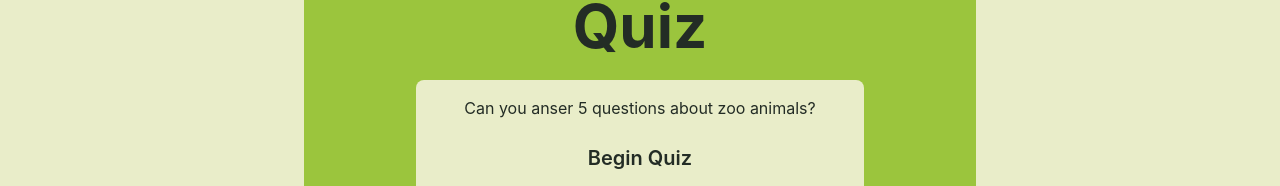
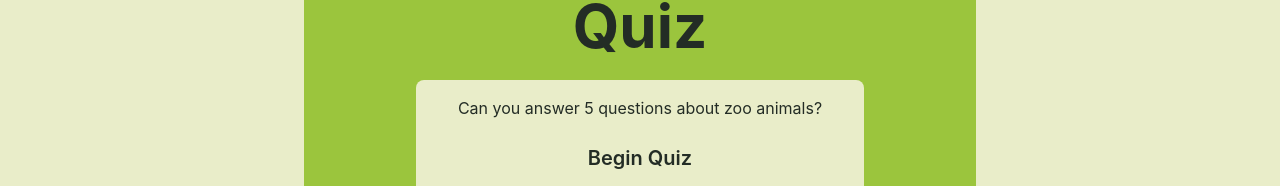
Before and after one commit to CFG-Group-7/CFG-Group-Project, a React (Vite) app: page /quiz in a window 1280 px wide. Shown: the part 344-530 px from the top of the page. Built offline with nearby package versions, Linux system fonts and the light colour scheme.

Commit message:
fixed a small typo on the quiz page

```diff
--- a/src/pages/Quiz.jsx
+++ b/src/pages/Quiz.jsx
@@ -88,7 +88,7 @@ const Quiz = () => {
                 {!quizStarted ? (
                     <div className="space-y-4 bg-pale-green rounded-lg w-full max-w-md">
                         <p className="text-fontColour mb-6 mt-4">
-                            Can you anser 5 questions about zoo animals?
+                            Can you answer 5 questions about zoo animals?
                         </p>
                         <h2 className="text-fontColour text-xl font-semibold">
                             Begin Quiz
```
Also changed, not shown: src/components/Quiz/questionBank.js (indentation only).
